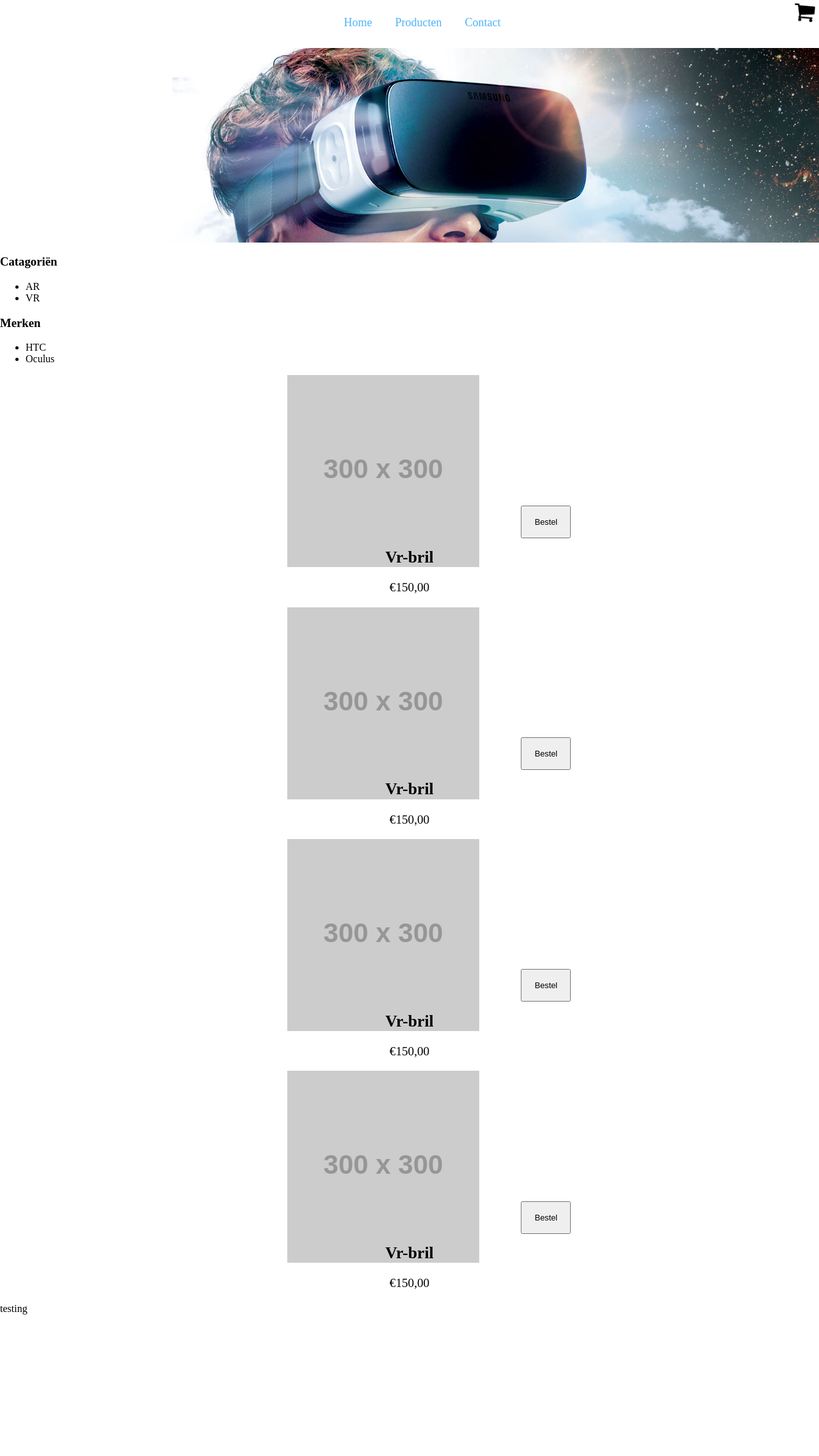
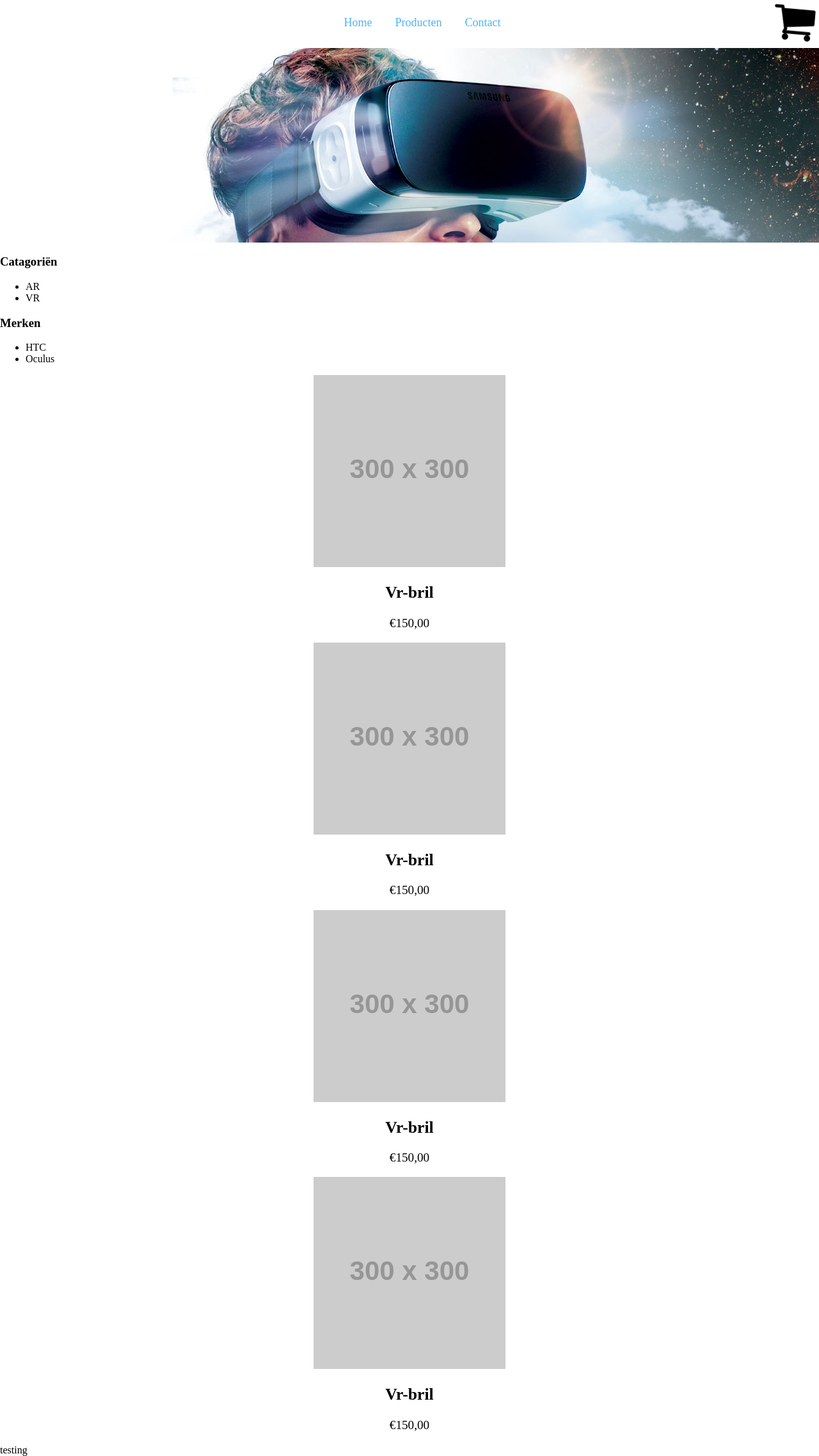
Before and after one commit to mainshooter/webshop, a PHP site: page / in a window 1280 px wide. Shown: the whole page at 64% size. Before the commit the page ends 2054 px from the top, so only its background shows below. Run offline with PHP 8.4, Linux system fonts and the light colour scheme; grey boxes labelled with a size stand in for pictures from a placeholder-image service; some libraries are stand-ins or nearby versions.

Commit message:
Removed white space

```diff
--- a/index.php
+++ b/index.php
@@ -31,11 +31,7 @@
         </div>
 
         <content>
-          <div class="col-1">
-            <!-- empty -->
-          </div>
-
-          <div class="col-3">
+          <div class="col-2">
             <!-- Catagories -->
             <h3>Catagoriën</h3>
             <ul>
@@ -49,33 +45,29 @@
             </ul>
           </div>
 
-          <div class="col-8">
-            <div class="col-3 product">
+          <div class="col-10">
+            <div class="col-3 col-m-4 product">
               <!-- Product -->
               <img class="col-12" src="http://placehold.it/300x300" />
-              <button type="button">Bestel</button>
               <h2>Vr-bril</h2>
               <p>&euro;150,00</p>
             </div>
 
-            <div class="col-3 product">
+            <div class="col-3 col-m-4 product">
               <!-- Product -->
               <img class="col-12" src="http://placehold.it/300x300" />
-              <button type="button">Bestel</button>
               <h2>Vr-bril</h2>
               <p>&euro;150,00</p>
             </div>
-            <div class="col-3 product">
+            <div class="col-3 col-m-4 product">
               <!-- Product -->
               <img class="col-12" src="http://placehold.it/300x300" />
-              <button type="button">Bestel</button>
               <h2>Vr-bril</h2>
               <p>&euro;150,00</p>
             </div>
-            <div class="col-3 product">
+            <div class="col-3 col-m-4 product">
               <!-- Product -->
               <img class="col-12" src="http://placehold.it/300x300" />
-              <button type="button">Bestel</button>
               <h2>Vr-bril</h2>
               <p>&euro;150,00</p>
             </div>
--- a/style/style.css
+++ b/style/style.css
@@ -85,7 +85,7 @@ nav ul ul {
     top: 0;
 }
 .shopping_card {
-  width: 2em;
+  width: 4em;
   position: absolute;
   top: 4px;
   right: 7px;
@@ -97,7 +97,6 @@ nav ul ul {
 .product h2 {
   font-weight: bold;
   font-size: 1.6em;
-  margin-top: -2em;
 }
 .product button {
   position: relative;
```
